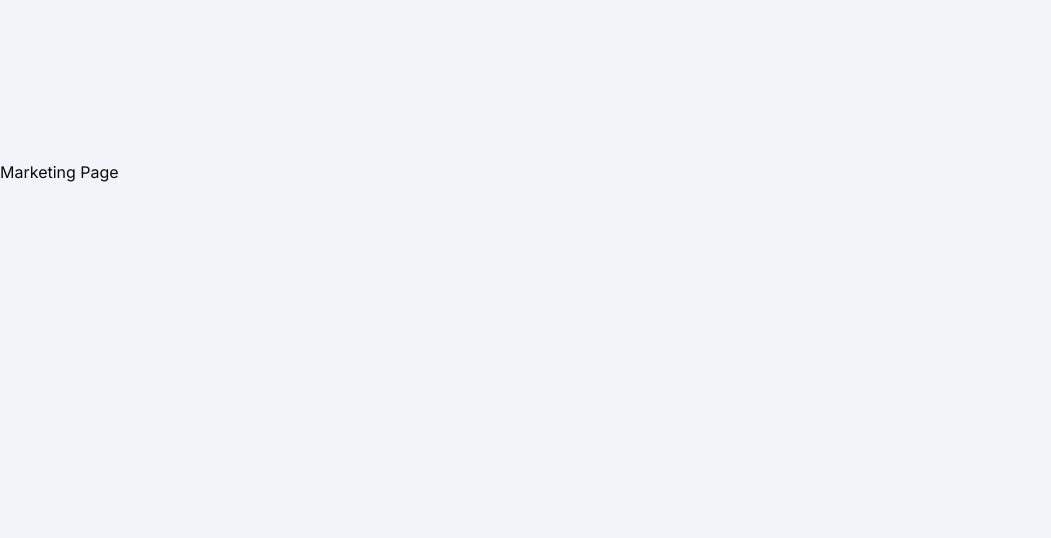
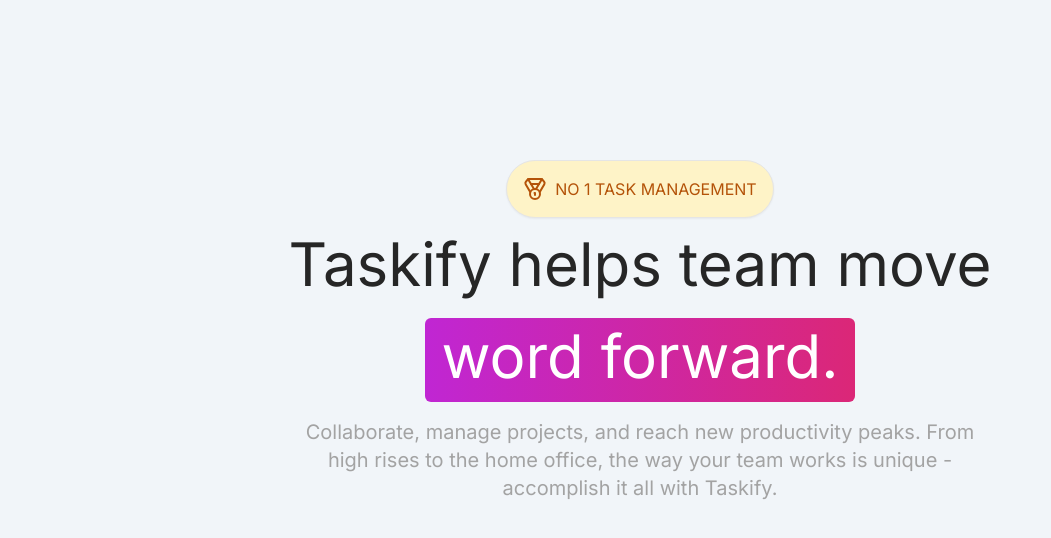
Before and after one commit to abhinav-nath/taskify, a Next.js app: page / in a window 1280 px wide. Shown: the top 538 px of the page, without its empty margins (0-1051 px from the left). Built offline with nearby package versions, Linux system fonts and the light colour scheme.

Commit message:
Build basic marketing page with some styling

```diff
--- a/app/(marketing)/page.tsx
+++ b/app/(marketing)/page.tsx
@@ -1,4 +1,35 @@
+import { Medal } from "lucide-react";
+
 const MarketingPage = () => {
-  return <div>Marketing Page</div>;
+  return (
+    <div className="flex items-center justify-center flex-col">
+      <div className="flex items-center justify-center flex-col">
+        <div
+          className="mb-4 flex items-center border shadow-sm p-4 bg-amber-100
+         text-amber-700 rounded-full uppercase"
+        >
+          <Medal className="h-6 w-6 mr-2" />
+          No 1 task management
+        </div>
+        <h1 className="text-3xl md:text-6xl text-center text-neutral-800 mb-6">
+          Taskify helps team move
+        </h1>
+        <div
+          className="text-3xl md:text-6xl bg-gradient-to-r from-fuchsia-600 to-pink-600
+         text-white px-4 p-2 rounded-md pb-4 w-fit"
+        >
+          word forward.
+        </div>
+      </div>
+      <div
+        className="text-sm md:text-xl text-neutral-400 mt-4 max-w-xs md:max-w-2xl
+      text-center mx-auto"
+      >
+        Collaborate, manage projects, and reach new productivity peaks. From
+        high rises to the home office, the way your team works is unique -
+        accomplish it all with Taskify.
+      </div>
+    </div>
+  );
 };
 export default MarketingPage;
```
